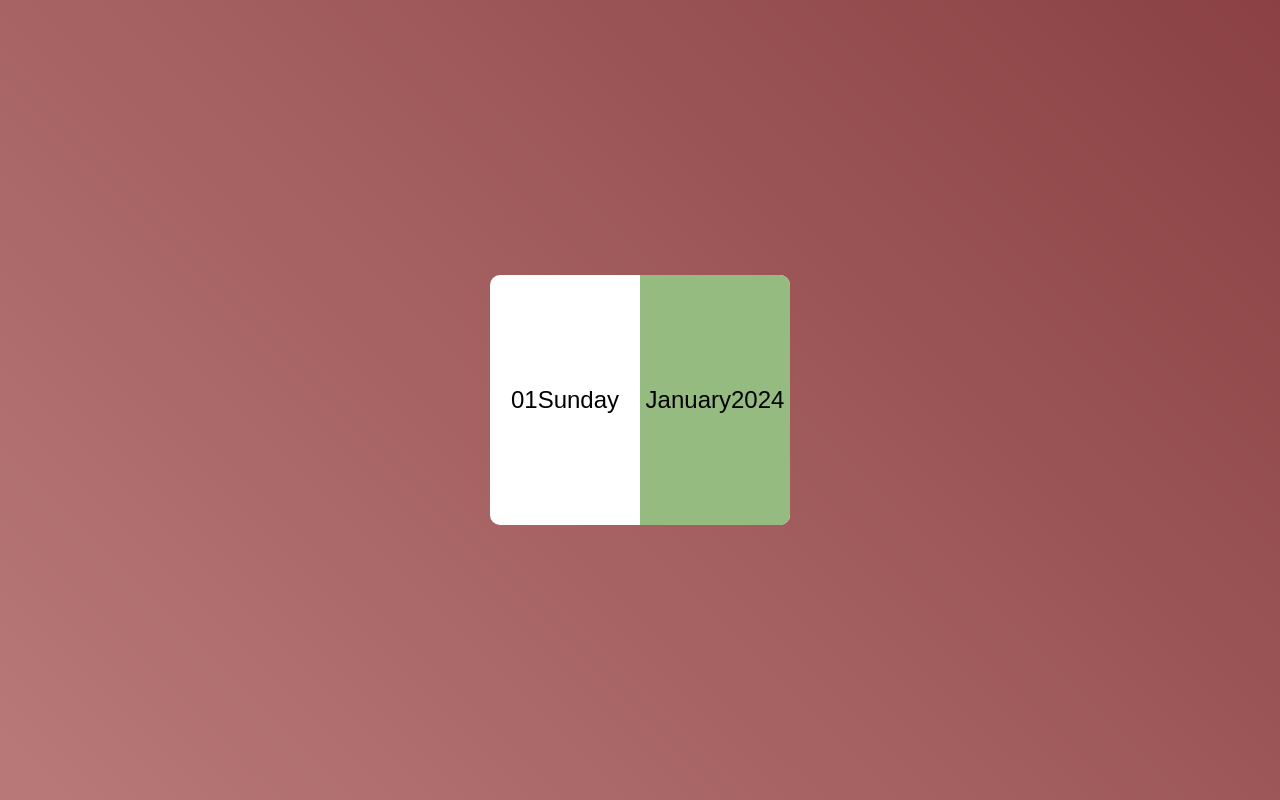
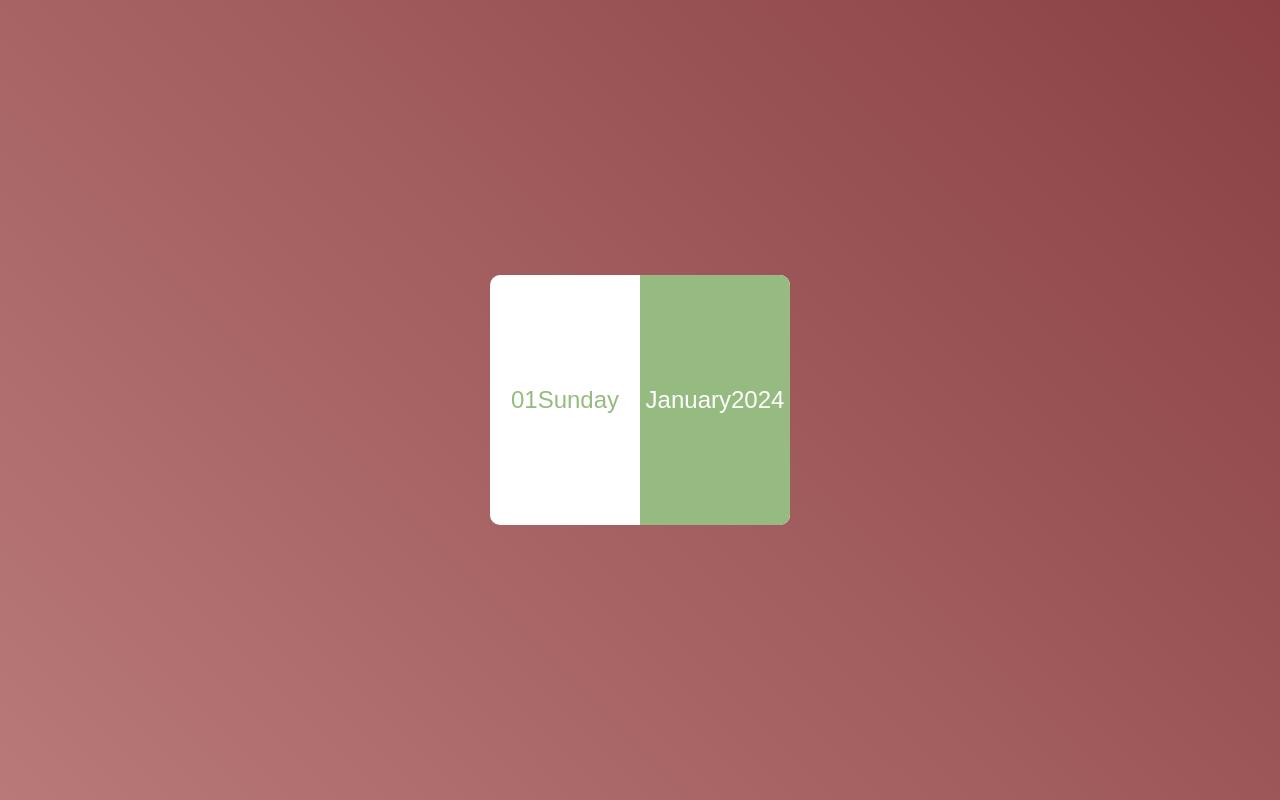
Before and after one commit to hellokristinafaye/miniCalendar, a plain HTML site: page index.html in a window 1280 px wide. Drawn offline with Linux system fonts and the light colour scheme.

Commit message:
updated font colors

```diff
--- a/style.css
+++ b/style.css
@@ -35,4 +35,9 @@
 .right {
     background: #96BB80;
     border-radius: 0 10px 10px 0;
+    color: #fff;
 }
+
+.left {
+    color: #96BB80;
+}
```
